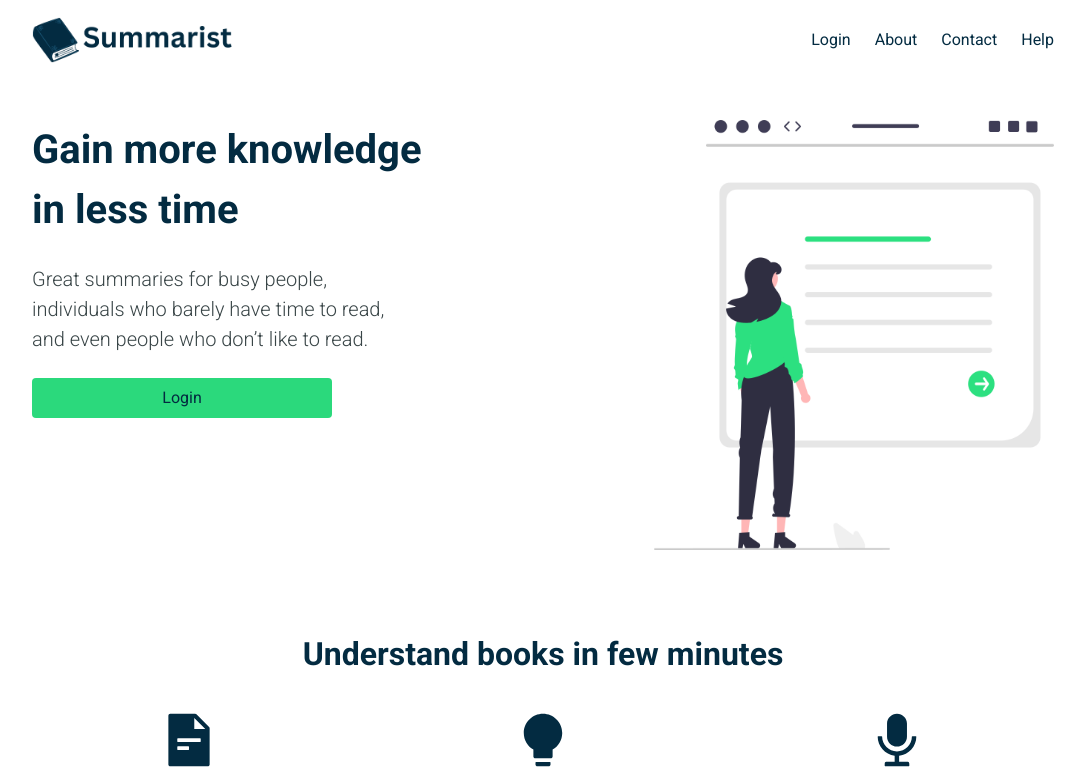
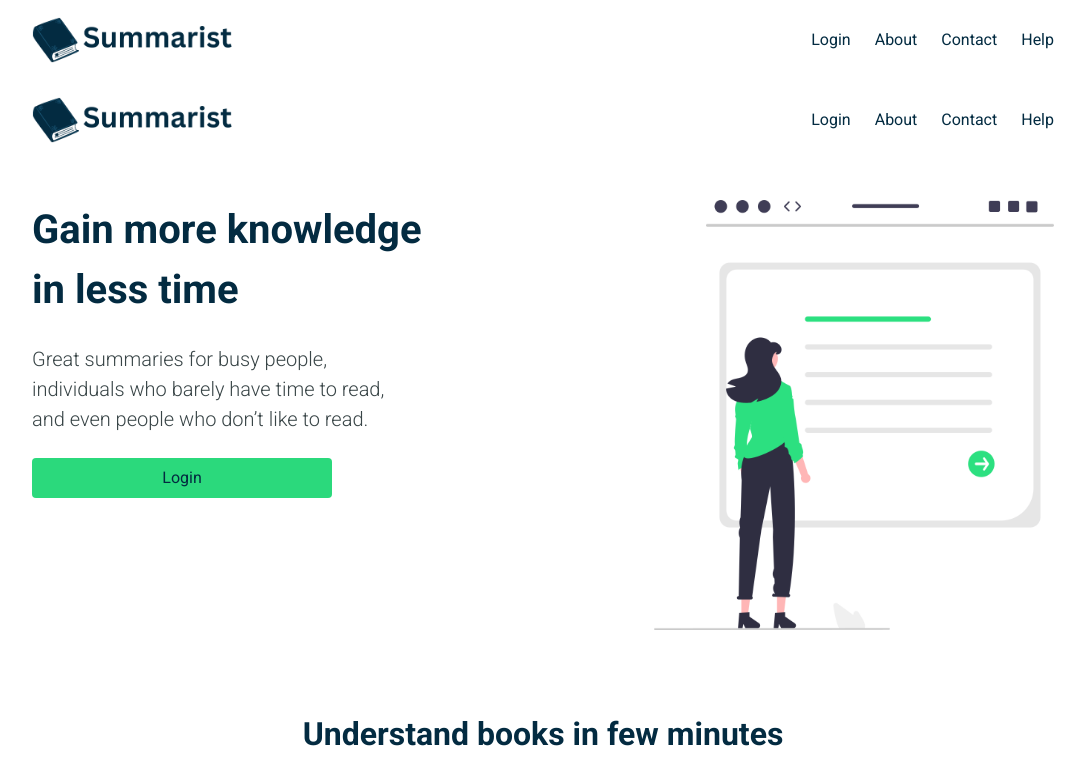
Before and after one commit to shavonnewhiffin/summaristproject, a Next.js app: page / in a window 1280 px wide. Shown: the top 783 px of the page, without its empty margins (97-1182 px from the left). Built offline with nearby package versions, Linux system fonts and the light colour scheme.

Commit message:
fix: moving nav and footer to layout.js

```diff
--- a/app/layout.js
+++ b/app/layout.js
@@ -1,5 +1,7 @@
 import { Geist, Geist_Mono } from "next/font/google";
 import "./globals.css";
+import Footer from '../app/components/Footer'
+import NavBar from '../app/components/Navbar'
 
 const geistSans = Geist({
   variable: "--font-geist-sans",
@@ -22,7 +24,10 @@
       lang="en"
       className={`${geistSans.variable} ${geistMono.variable} h-full antialiased`}
     >
-      <body className="min-h-full flex flex-col">{children}</body>
+      <body className="min-h-full flex flex-col">
+        <NavBar />
+        {children}
+        <Footer /></body>
     </html>
   );
 }
```
